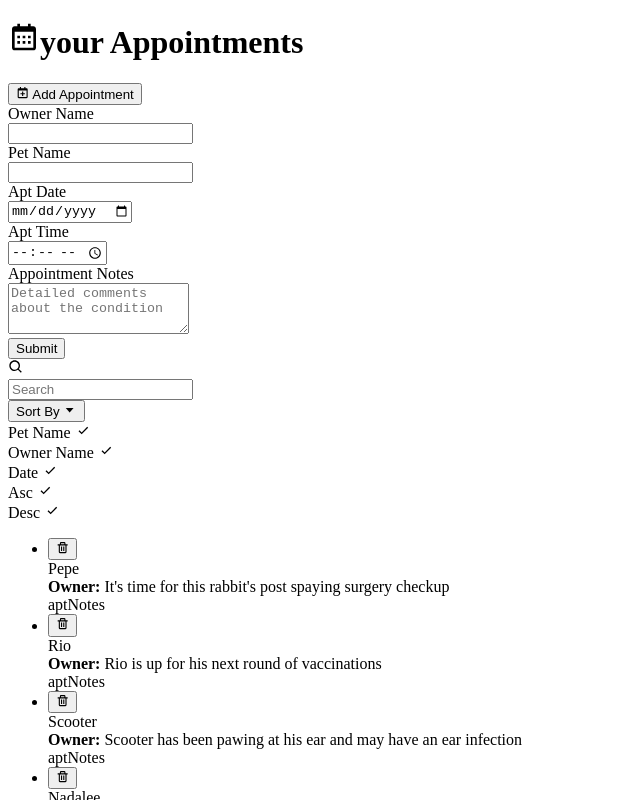
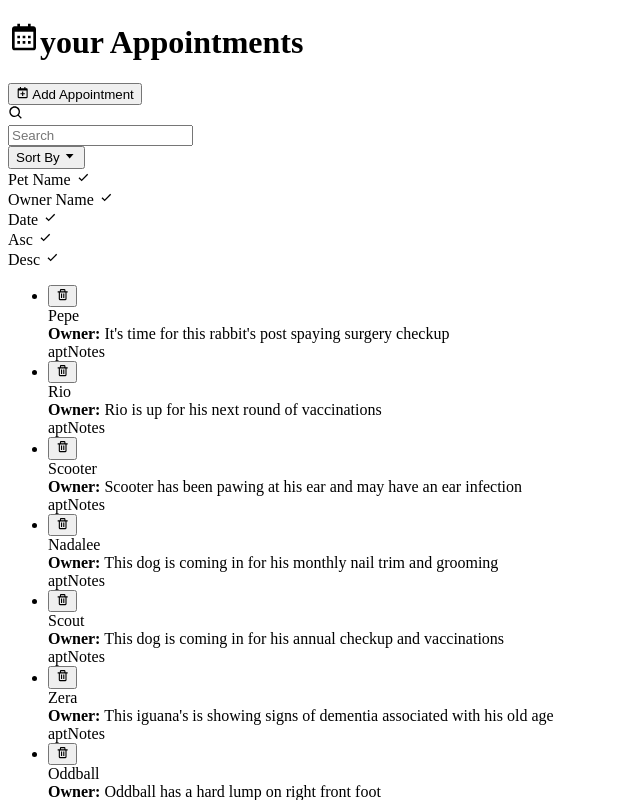
Before and after one commit to tonynouhra/react-app, a React (Create React App) app: page / in a window 1280 px wide. Shown: the top 800 px of the page, without its empty margins (0-640 px from the left). Built offline with nearby package versions, Linux system fonts and the light colour scheme; the HTML template or start-up script is replaced by a standard one.

Commit message:
Add IntelliJ IDEA configuration files and toggle form feature
This commit includes new IntelliJ IDEA project configuration files for version control, linters, and database navigator settings. Additionally, it adds a toggle form feature to the `AddAppointment` component, enhancing its interactivity.

```diff
--- a/src/components/AddApointment.js
+++ b/src/components/AddApointment.js
@@ -1,11 +1,18 @@
 import {BiCalendarPlus} from 'react-icons/bi'
+import {useState} from "react";
 
 const AddApointment = () => {
-    return (
-        <div>
-            <button className="bg-blue-400 text-white px-2 py-3 w-full text-left rounded-t-md">
-                <div><BiCalendarPlus className="inline-block align-text-top"/> Add Appointment</div>
-            </button>
+    //toggleForm is going to allow our application to show or hide the rest of the form
+    /* useState work you create the name of the variable, and you create something that modifies that variable
+    usually function that you can call whenever you want to modify that variable
+    */
+    let [toggleForm, setToggleForm] = useState(false);
+    return (<div>
+        <button onClick={() => setToggleForm(!toggleForm)}
+                className={`text-white px-2 py-3 w-full text-left rounded-t-md ${toggleForm ? "bg-blue-500 rounded-t-md" : "bg-blue-700 rounded-md"}`}>
+            <div><BiCalendarPlus className="inline-block align-text-top"/> Add Appointment</div>
+        </button>
+        {toggleForm &&
             <div className="border-r-2 border-b-2 border-l-2 border-light-blue-500 rounded-b-md pl-4 pr-4 pb-4">
                 <div className="sm:grid sm:grid-cols-3 sm:gap-4 sm:items-start  sm:pt-5">
                     <label htmlFor="ownerName" className="block text-sm font-medium text-gray-700 sm:mt-px sm:pt-2">
@@ -67,8 +74,9 @@ const AddApointment = () => {
                         </button>
                     </div>
                 </div>
-            </div>
-        </div>)
+            </div>}
+
+    </div>)
 
 }
 export default AddApointment
--- a/src/components/Appointmentinfo.js
+++ b/src/components/Appointmentinfo.js
@@ -1,5 +1,4 @@
 import {BiTrash} from "react-icons/bi";
-import {userState} from "react";
 
 const Appointmentinfo = ({appointment}) => {
 
```
